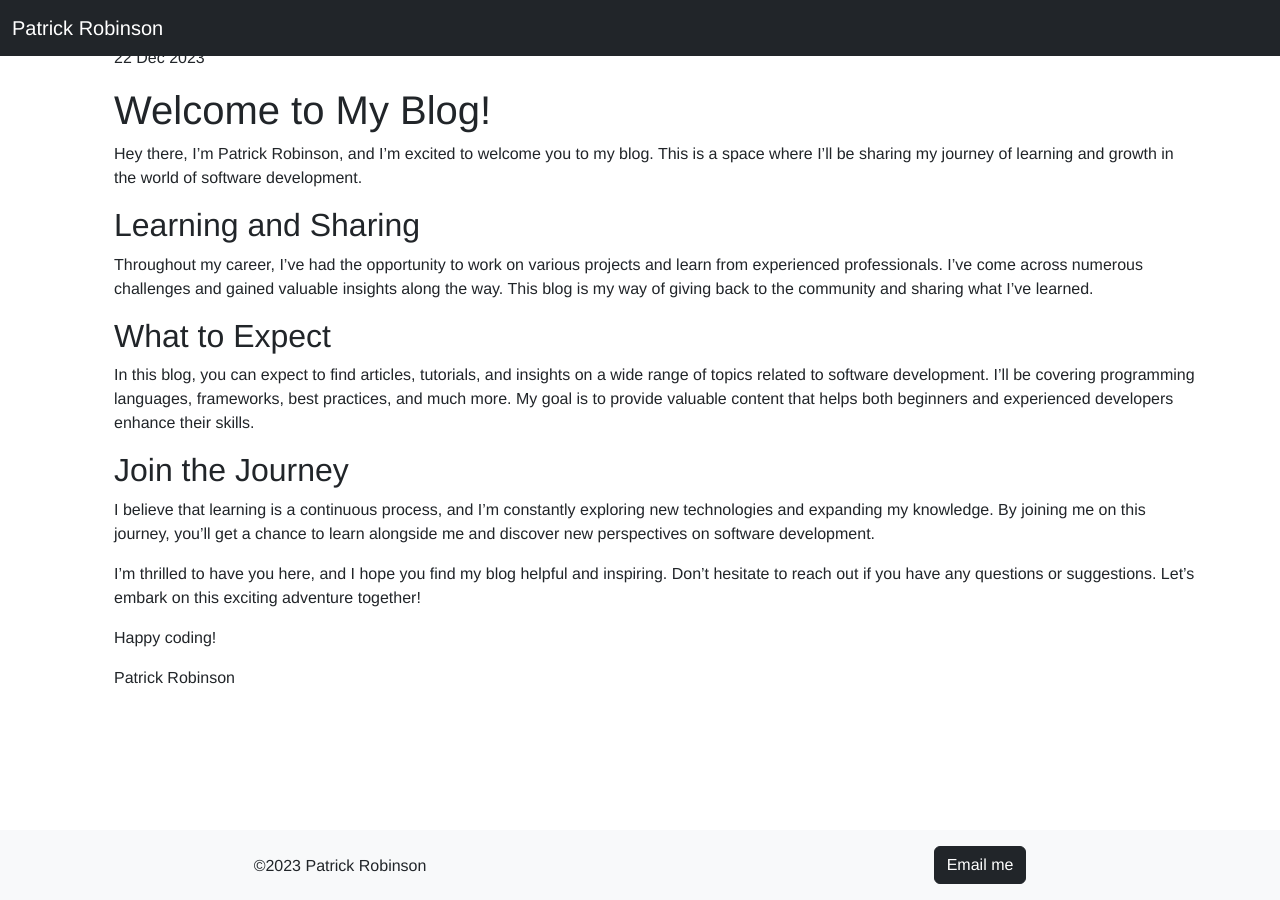
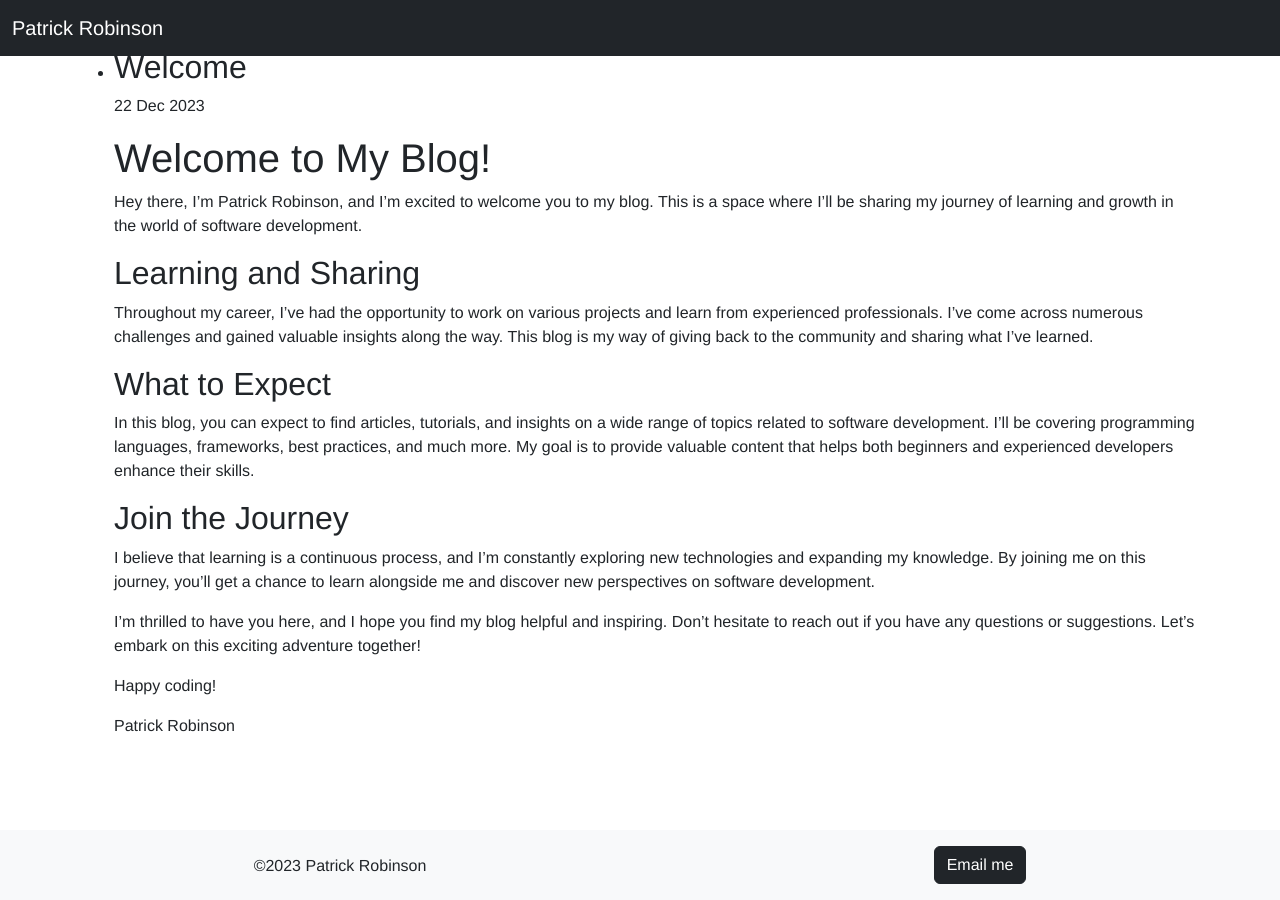
Before and after one commit to patrob/simple-blog, a Jekyll site: the page built from ReadMe.md, in a window 1280 px wide. Built offline with Jekyll 4.4.1, drawn with Linux system fonts in a browser that asks for light colours; nearby versions of some CDN libraries; our own code applies the rules of GitHub Pages for plain Markdown files.

Commit message:
add some margin to the top of the content...

```diff
--- a/_layouts/default.html
+++ b/_layouts/default.html
@@ -20,7 +20,7 @@
             </nav>
         </header>
         <main class="flex-shrink-0">
-            <div class="container">
+            <div class="container mt-5">
                 <ul>
                     {% for post in site.posts limit: 10 %}
                     <li>
```
